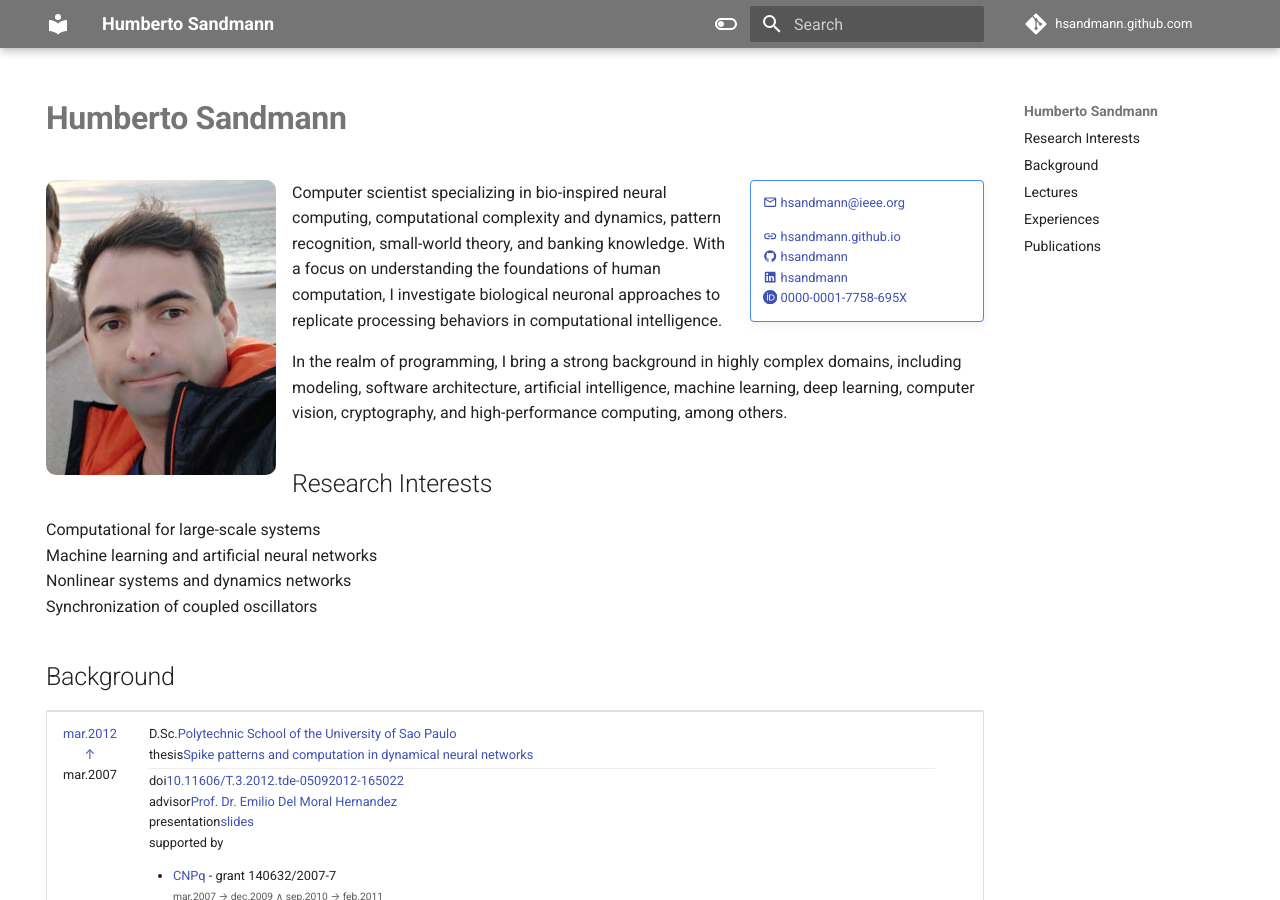
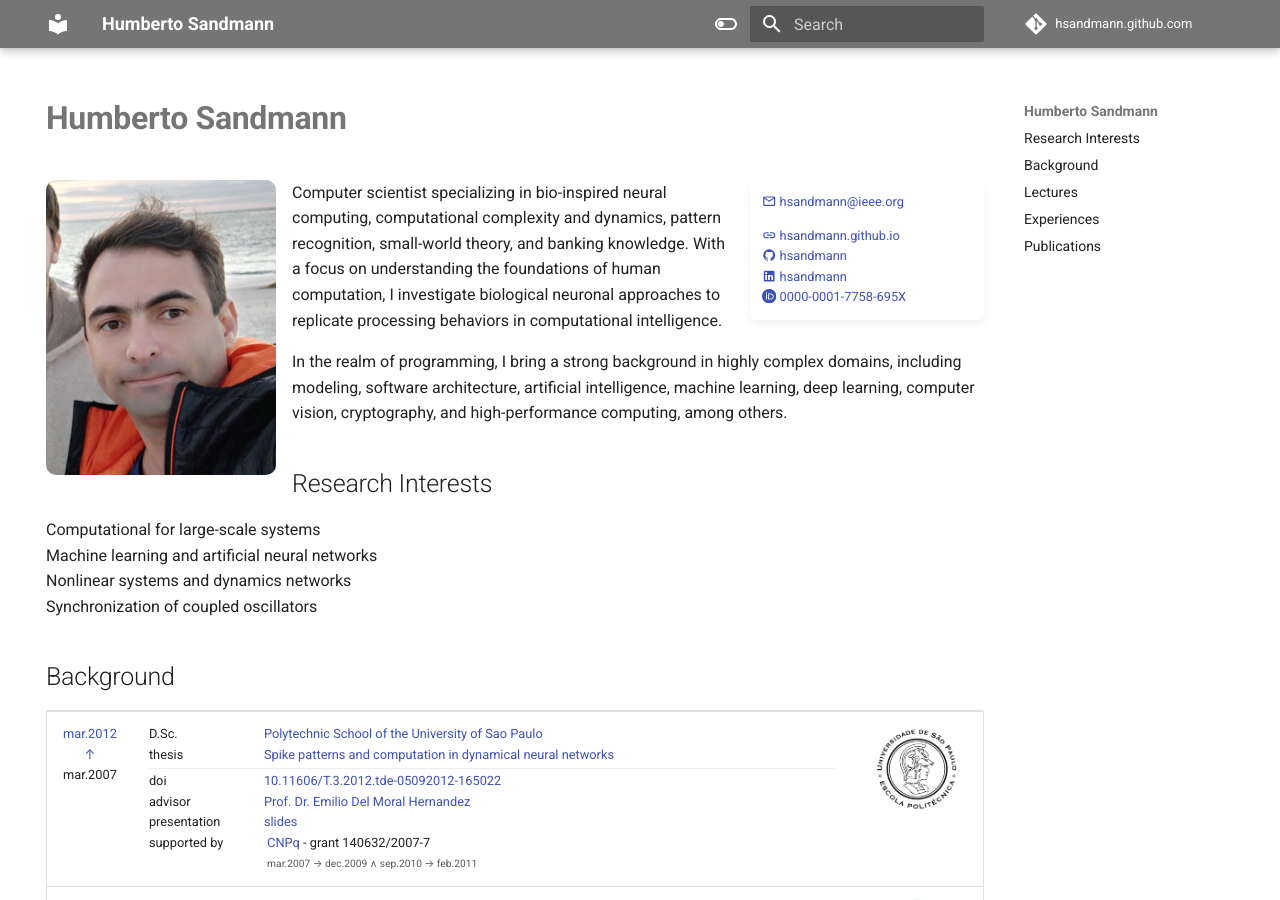
Before and after one commit to hsandmann/hsandmann.github.com, an MkDocs documentation site: the page built from docs/index.md, in a window 1280 px wide and 900 px high. Built offline with MkDocs 1.6.1 and Material for MkDocs 9.7.7, drawn with Linux system fonts in a browser that asks for light colours; comment, search, counter and statistics services are not loaded.

Commit message:
few updates

```diff
--- a/mkdocs.yml
+++ b/mkdocs.yml
@@ -101,11 +101,11 @@ plugins:
         - ">"
 
 extra_javascript:
-  - javascripts/extra.js
+  # - javascripts/extra.js
   - https://cdn.jsdelivr.net/npm/bootstrap@5.3.0/dist/js/bootstrap.bundle.min.js
   - https://polyfill.io/v3/polyfill.min.js?features=es6
   - https://cdn.jsdelivr.net/npm/mathjax@3/es5/tex-mml-chtml.js
 
 extra_css:
-  # - stylesheets/extra.css
+  - stylesheets/extra.css
   # - https://cdn.jsdelivr.net/npm/bootstrap@5.3.0/dist/css/bootstrap.min.css
```
